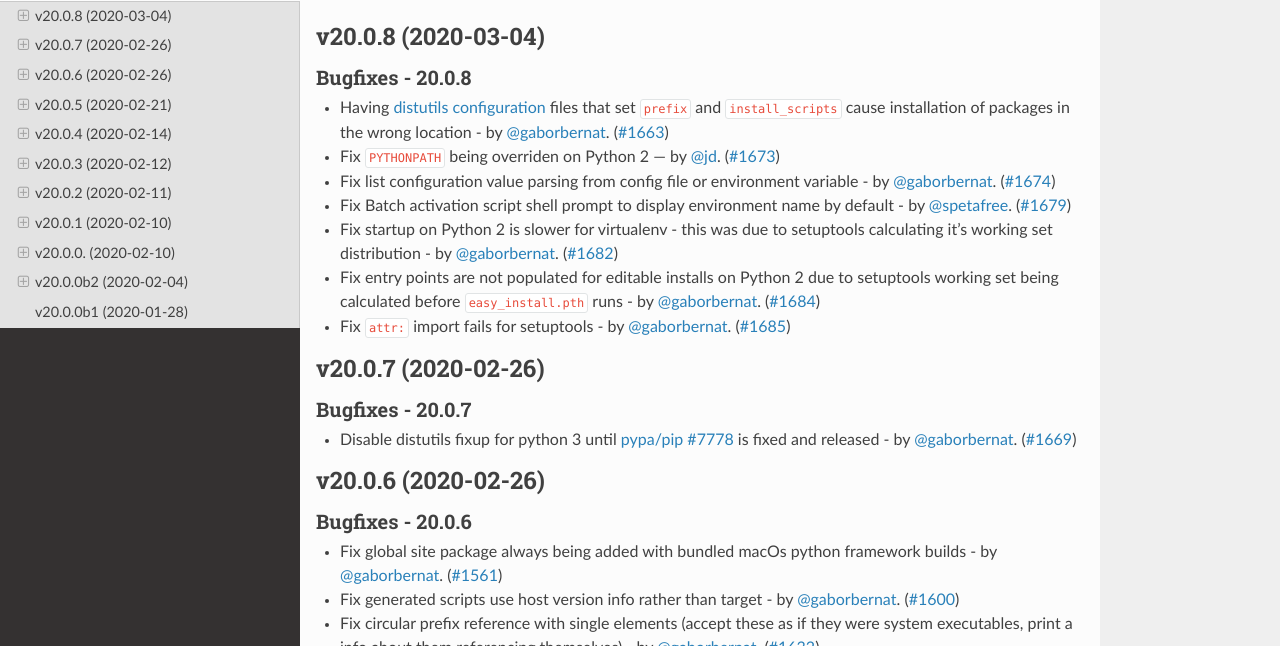
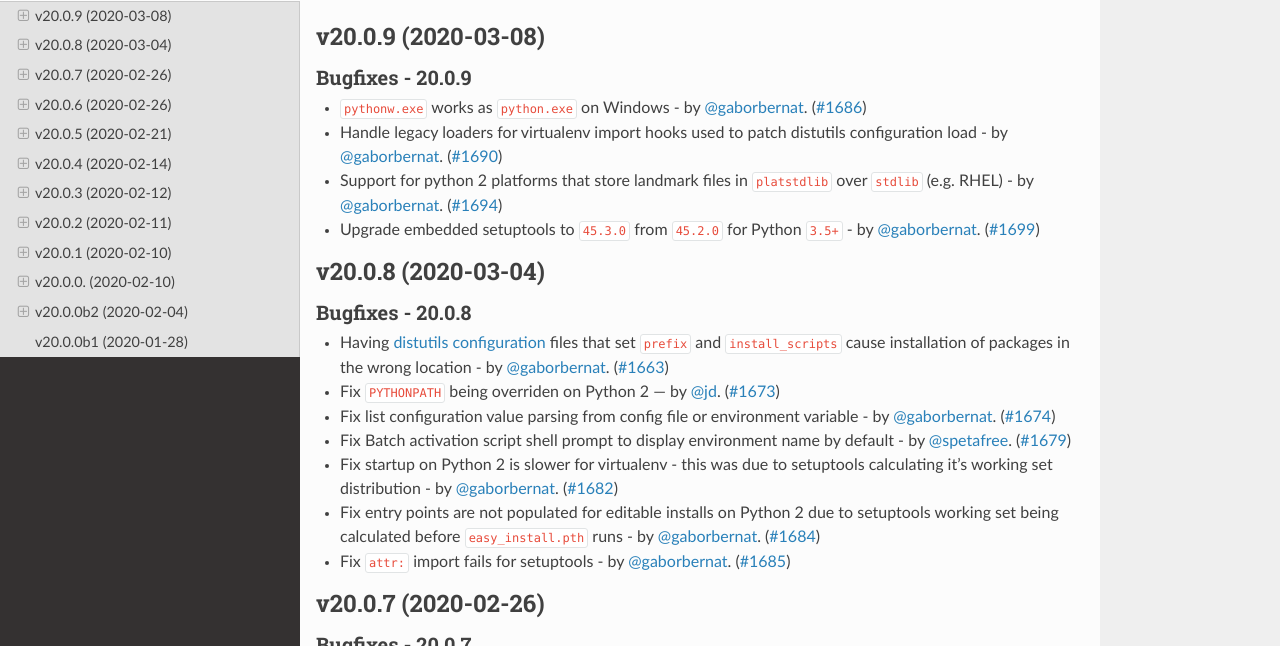
Before and after one commit to pypa/virtualenv, a Sphinx documentation site: the page built from docs/changelog.rst, in a window 1280 px wide and 900 px high, cut to the strip 254-900 px from the top of the window. Built offline with Sphinx 7.4.7 and the Read the Docs theme 2.0.0, drawn with Linux system fonts in a browser that asks for light colours; pages that are not in the unit, such as notebooks, are missing from menus; the version number could not be read and is left out.

Commit message:
release 20.0.9

```diff
--- a/docs/changelog.rst
+++ b/docs/changelog.rst
@@ -4,6 +4,18 @@ Release History
 .. include:: _draft.rst
 
 .. towncrier release notes start
+
+v20.0.9 (2020-03-08)
+--------------------
+
+Bugfixes - 20.0.9
+~~~~~~~~~~~~~~~~~
+- ``pythonw.exe`` works as ``python.exe`` on Windows - by :user:`gaborbernat`. (`#1686 <https://github.com/pypa/virtualenv/issues/1686>`_)
+- Handle legacy loaders for virtualenv import hooks used to patch distutils configuration load - by :user:`gaborbernat`. (`#1690 <https://github.com/pypa/virtualenv/issues/1690>`_)
+- Support for python 2 platforms that store landmark files in ``platstdlib`` over ``stdlib`` (e.g. RHEL) - by
+  :user:`gaborbernat`. (`#1694 <https://github.com/pypa/virtualenv/issues/1694>`_)
+- Upgrade embedded setuptools to ``45.3.0`` from ``45.2.0`` for Python ``3.5+``  - by :user:`gaborbernat`. (`#1699 <https://github.com/pypa/virtualenv/issues/1699>`_)
+
 
 v20.0.8 (2020-03-04)
 --------------------
--- a/docs/changelog/1686.bugfix.rst
+++ /dev/null
@@ -1 +0,0 @@
-``pythonw.exe`` works as ``python.exe`` on Windows - by :user:`gaborbernat`.
--- a/docs/changelog/1690.bugfix.rst
+++ /dev/null
@@ -1 +0,0 @@
-Handle legacy loaders for virtualenv import hooks used to patch distutils configuration load - by :user:`gaborbernat`.
--- a/docs/changelog/1694.bugfix.rst
+++ /dev/null
@@ -1,2 +0,0 @@
-Support for python 2 platforms that store landmark files in ``platstdlib`` over ``stdlib`` (e.g. RHEL) - by
-:user:`gaborbernat`.
--- a/docs/changelog/1699.bugfix.rst
+++ /dev/null
@@ -1 +0,0 @@
-Upgrade embedded setuptools to ``45.3.0`` from ``45.2.0`` for Python ``3.5+``  - by :user:`gaborbernat`.
```
